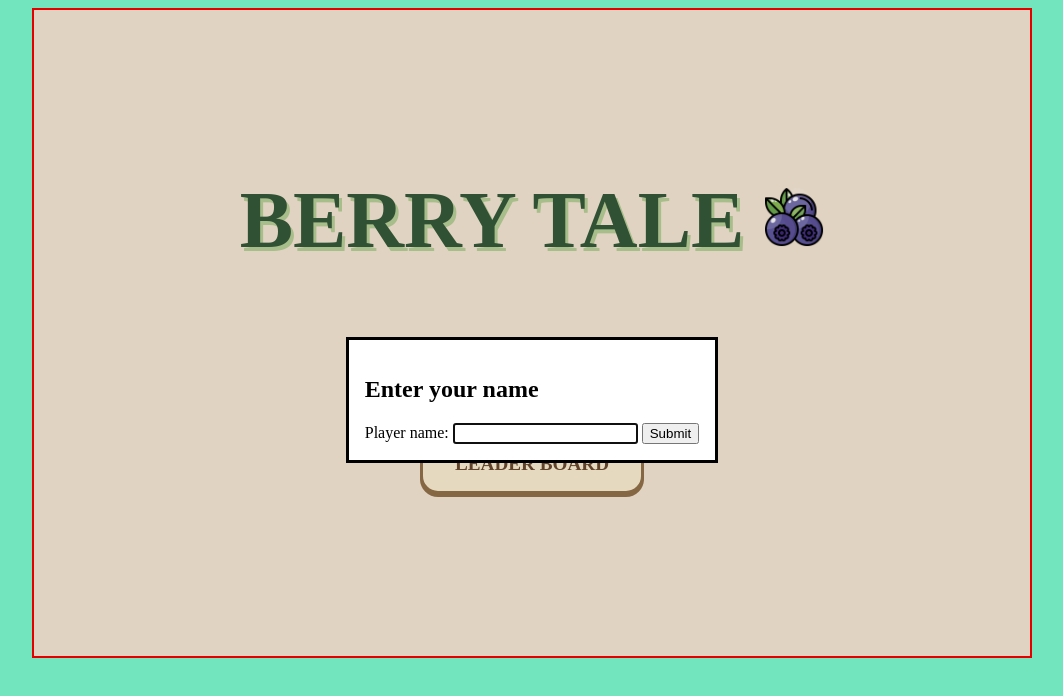
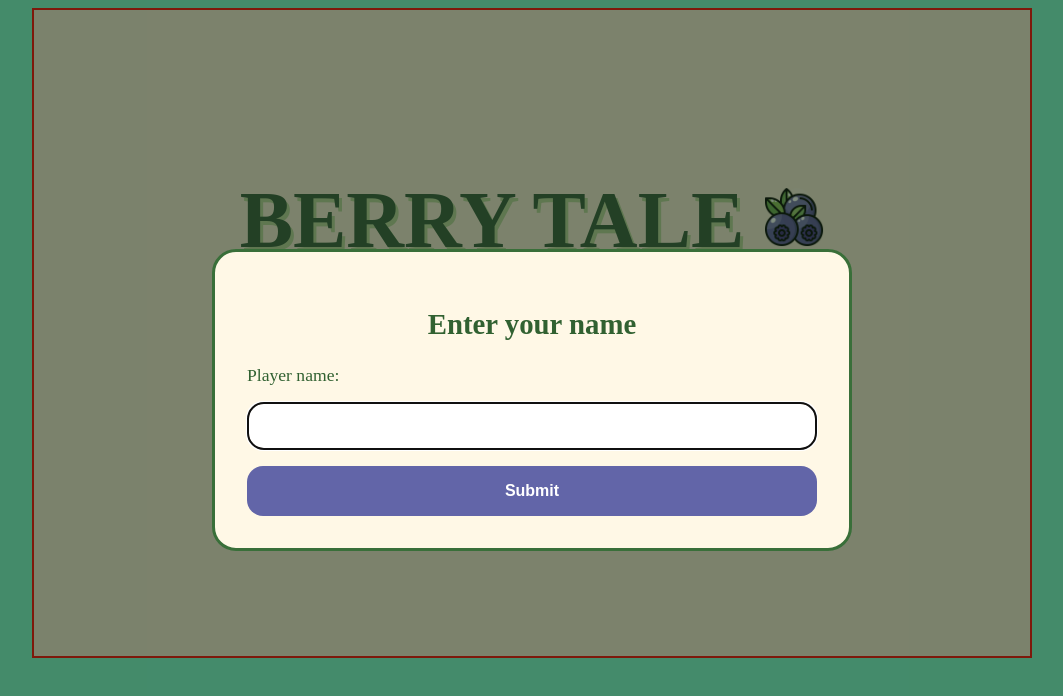
Before and after one commit to yunavili/BerryTale, a plain HTML site: page static/index.html in a window 1280 px wide. Both pictures are taken after a click on the button "START". Shown: the whole page, without its empty margins (108-1171 px from the left). Drawn offline with Linux system fonts and the light colour scheme.

Commit message:
style: refine start screen CSS and add HTML comments

```diff
--- a/static/index.html
+++ b/static/index.html
@@ -20,7 +20,8 @@
             <!-- collect player's name after clicking the start button -->
             <dialog id="name-input">
                 <h2>Enter your name</h2>
-                <form action="story.html" method="get">
+                <!-- TODO: URL matches the Flask route? -->
+                <form action="/URL" method="get">
                     <label for="player-name">Player name: </label>
                     <input id="player-name" type="text" name="player-name">
                     <button type="submit">Submit</button>
--- a/static/index_style.css
+++ b/static/index_style.css
@@ -5,7 +5,6 @@
     flex-direction: column;
     align-items: center;
     justify-content: center;
-    text-align: center;
 }
 
 #start-screen h1 {
@@ -23,6 +22,7 @@
     gap: 1.5rem;
 }
 
+/* Style Start-button */
 #start-btn {
     width: 100%;
     background-color: #527a46;
@@ -37,7 +37,6 @@
     font-weight: bold;
     cursor: pointer;
 }
-
 #start-btn:hover {
     background-color: #6a9655;
     color: white;
@@ -45,6 +44,7 @@
     box-shadow: 0 5px 0 #304e2b;
 }
 
+/* Style leaderboard link */
 #start-screen a {
     display: block;
     width: 100%;
@@ -58,9 +58,56 @@
     font-weight: bold;
     box-shadow: 0 3px 0 #96734c;
 }
-
 #start-screen a:hover {
     background-color: #ffe5a7;
     transform: translateY(-3px);
     box-shadow: 0 5px 0 #96734c;
 }
+
+/* Player name dialog */
+#name-input {
+    width: 50%;
+    padding: 2rem;
+    background-color: #fff8e6;
+    color: #316131;
+    border: 3px solid #396f39;
+    border-radius: 1.5rem;
+    text-align: center;
+}
+#name-input h2 {
+    font-size: 1.8rem;
+}
+#name-input form {
+    display: flex;
+    flex-direction: column;
+    gap: 1rem;
+}
+#name-input label {
+    text-align: left;
+    font-size: 1.1rem;
+}
+#player-name {
+    width: 100%;
+    padding: 0.8rem;
+    border: 2px solid rgb(141, 102, 50);
+    border-radius: 1rem;
+    font-size: 1rem;
+    text-align: left;
+}
+#name-input button {
+    padding: 1rem;
+    background-color: #6265a8;
+    color: white;
+    border: none;
+    border-radius: 1rem;
+    cursor: pointer;
+    font-size: 1rem;
+    font-weight: bold;
+}
+#name-input button:hover {
+    background-color: #8286ca;
+    transform: translateY(-2px);
+}
+#name-input::backdrop {             /* make background darker */
+    background-color: rgba(20, 45, 20, 0.55);
+}
```
